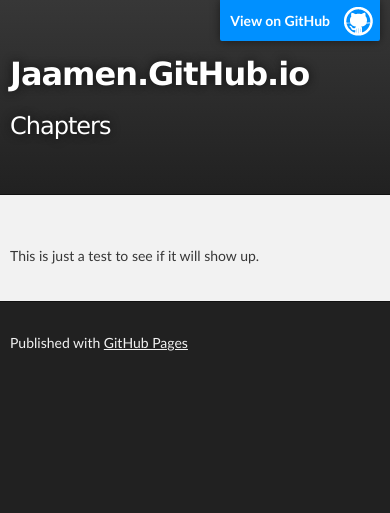
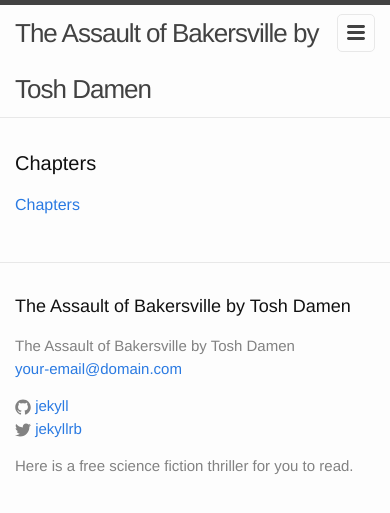
Before and after one commit to jaamen/jaamen.github.io, a Jekyll site: the page built from index.html, in a window 390 px wide. Shown: the top 513 px of the page. Built offline with Jekyll 4.4.1, drawn with Linux system fonts in a browser that asks for light colours.

Commit message:
Revert "Replace master branch with page content via GitHub"
This reverts commit 93ffb2eb0313666c535419d2d173a8a0b65c437f.

```diff
--- a/index.html
+++ b/index.html
@@ -1,44 +1,22 @@
-<!DOCTYPE html>
-<html>
+---
+layout: default
+---
 
-  <head>
-    <meta charset='utf-8'>
-    <meta http-equiv="X-UA-Compatible" content="chrome=1">
-    <meta name="description" content="Jaamen.GitHub.io : Chapters">
+<div class="home">
 
-    <link rel="stylesheet" type="text/css" media="screen" href="stylesheets/stylesheet.css">
+  <h1 class="page-heading">Chapters</h1>
+  <a href = "jaamen.github.io/Chapters.md">Chapters</a>
 
-    <title>Jaamen.GitHub.io</title>
-  </head>
+  <ul class="post-list">
+    {% for post in site.posts %}
+      <li>
+        <span class="post-meta">{{ post.date | date: "%b %-d, %Y" }}</span>
 
-  <body>
+        <h2>
+          <a class="post-link" href="{{ post.url | prepend: site.baseurl }}">{{ post.title }}</a>
+        </h2>
+      </li>
+    {% endfor %}
+  </ul>
 
-    <!-- HEADER -->
-    <div id="header_wrap" class="outer">
-        <header class="inner">
-          <a id="forkme_banner" href="https://github.com/jaamen">View on GitHub</a>
-
-          <h1 id="project_title">Jaamen.GitHub.io</h1>
-          <h2 id="project_tagline">Chapters</h2>
-
-        </header>
-    </div>
-
-    <!-- MAIN CONTENT -->
-    <div id="main_content_wrap" class="outer">
-      <section id="main_content" class="inner">
-        <p>This is just a test to see if it will show up.</p>
-      </section>
-    </div>
-
-    <!-- FOOTER  -->
-    <div id="footer_wrap" class="outer">
-      <footer class="inner">
-        <p>Published with <a href="https://pages.github.com">GitHub Pages</a></p>
-      </footer>
-    </div>
-
-
-
-  </body>
-</html>
+</div>
--- a/javascripts/main.js
+++ /dev/null
@@ -1 +0,0 @@
-console.log('This would be the main JS file.');
--- a/params.json
+++ /dev/null
@@ -1,6 +0,0 @@
-{
-  "name": "Jaamen.GitHub.io",
-  "tagline": "Chapters",
-  "body": "\r\nThis is just a test to see if it will show up.",
-  "note": "Don't delete this file! It's used internally to help with page regeneration."
-}
--- a/stylesheets/github-light.css
+++ /dev/null
@@ -1,123 +0,0 @@
-/*
-The MIT License (MIT)
-
-Copyright (c) 2016 GitHub, Inc.
-
-Permission is hereby granted, free of charge, to any person obtaining a copy
-of this software and associated documentation files (the "Software"), to deal
-in the Software without restriction, including without limitation the rights
-to use, copy, modify, merge, publish, distribute, sublicense, and/or sell
-copies of the Software, and to permit persons to whom the Software is
-furnished to do so, subject to the following conditions:
-
-The above copyright notice and this permission notice shall be included in all
-copies or substantial portions of the Software.
-
-THE SOFTWARE IS PROVIDED "AS IS", WITHOUT WARRANTY OF ANY KIND, EXPRESS OR
-IMPLIED, INCLUDING BUT NOT LIMITED TO THE WARRANTIES OF MERCHANTABILITY,
-FITNESS FOR A PARTICULAR PURPOSE AND NONINFRINGEMENT. IN NO EVENT SHALL THE
-AUTHORS OR COPYRIGHT HOLDERS BE LIABLE FOR ANY CLAIM, DAMAGES OR OTHER
-LIABILITY, WHETHER IN AN ACTION OF CONTRACT, TORT OR OTHERWISE, ARISING FROM,
-OUT OF OR IN CONNECTION WITH THE SOFTWARE OR THE USE OR OTHER DEALINGS IN THE
-SOFTWARE.
-
-*/
-
-.pl-c /* comment */ {
-  color: #969896;
-}
-
-.pl-c1 /* constant, variable.other.constant, support, meta.property-name, support.constant, support.variable, meta.module-reference, markup.raw, meta.diff.header */,
-.pl-s .pl-v /* string variable */ {
-  color: #0086b3;
-}
-
-.pl-e /* entity */,
-.pl-en /* entity.name */ {
-  color: #795da3;
-}
-
-.pl-smi /* variable.parameter.function, storage.modifier.package, storage.modifier.import, storage.type.java, variable.other */,
-.pl-s .pl-s1 /* string source */ {
-  color: #333;
-}
-
-.pl-ent /* entity.name.tag */ {
-  color: #63a35c;
-}
-
-.pl-k /* keyword, storage, storage.type */ {
-  color: #a71d5d;
-}
-
-.pl-s /* string */,
-.pl-pds /* punctuation.definition.string, string.regexp.character-class */,
-.pl-s .pl-pse .pl-s1 /* string punctuation.section.embedded source */,
-.pl-sr /* string.regexp */,
-.pl-sr .pl-cce /* string.regexp constant.character.escape */,
-.pl-sr .pl-sre /* string.regexp source.ruby.embedded */,
-.pl-sr .pl-sra /* string.regexp string.regexp.arbitrary-repitition */ {
-  color: #183691;
-}
-
-.pl-v /* variable */ {
-  color: #ed6a43;
-}
-
-.pl-id /* invalid.deprecated */ {
-  color: #b52a1d;
-}
-
-.pl-ii /* invalid.illegal */ {
-  color: #f8f8f8;
-  background-color: #b52a1d;
-}
-
-.pl-sr .pl-cce /* string.regexp constant.character.escape */ {
-  font-weight: bold;
-  color: #63a35c;
-}
-
-.pl-ml /* markup.list */ {
-  color: #693a17;
-}
-
-.pl-mh /* markup.heading */,
-.pl-mh .pl-en /* markup.heading entity.name */,
-.pl-ms /* meta.separator */ {
-  font-weight: bold;
-  color: #1d3e81;
-}
-
-.pl-mq /* markup.quote */ {
-  color: #008080;
-}
-
-.pl-mi /* markup.italic */ {
-  font-style: italic;
-  color: #333;
-}
-
-.pl-mb /* markup.bold */ {
-  font-weight: bold;
-  color: #333;
-}
-
-.pl-md /* markup.deleted, meta.diff.header.from-file */ {
-  color: #bd2c00;
-  background-color: #ffecec;
-}
-
-.pl-mi1 /* markup.inserted, meta.diff.header.to-file */ {
-  color: #55a532;
-  background-color: #eaffea;
-}
-
-.pl-mdr /* meta.diff.range */ {
-  font-weight: bold;
-  color: #795da3;
-}
-
-.pl-mo /* meta.output */ {
-  color: #1d3e81;
-}
--- a/stylesheets/stylesheet.css
+++ /dev/null
@@ -1,425 +0,0 @@
-/*******************************************************************************
-Slate Theme for GitHub Pages
-by Jason Costello, @jsncostello
-*******************************************************************************/
-
-@import url(github-light.css);
-
-/*******************************************************************************
-MeyerWeb Reset
-*******************************************************************************/
-
-html, body, div, span, applet, object, iframe,
-h1, h2, h3, h4, h5, h6, p, blockquote, pre,
-a, abbr, acronym, address, big, cite, code,
-del, dfn, em, img, ins, kbd, q, s, samp,
-small, strike, strong, sub, sup, tt, var,
-b, u, i, center,
-dl, dt, dd, ol, ul, li,
-fieldset, form, label, legend,
-table, caption, tbody, tfoot, thead, tr, th, td,
-article, aside, canvas, details, embed,
-figure, figcaption, footer, header, hgroup,
-menu, nav, output, ruby, section, summary,
-time, mark, audio, video {
-  margin: 0;
-  padding: 0;
-  border: 0;
-  font: inherit;
-  vertical-align: baseline;
-}
-
-/* HTML5 display-role reset for older browsers */
-article, aside, details, figcaption, figure,
-footer, header, hgroup, menu, nav, section {
-  display: block;
-}
-
-ol, ul {
-  list-style: none;
-}
-
-table {
-  border-collapse: collapse;
-  border-spacing: 0;
-}
-
-/*******************************************************************************
-Theme Styles
-*******************************************************************************/
-
-body {
-  box-sizing: border-box;
-  color:#373737;
-  background: #212121;
-  font-size: 16px;
-  font-family: 'Myriad Pro', Calibri, Helvetica, Arial, sans-serif;
-  line-height: 1.5;
-  -webkit-font-smoothing: antialiased;
-}
-
-h1, h2, h3, h4, h5, h6 {
-  margin: 10px 0;
-  font-weight: 700;
-  color:#222222;
-  font-family: 'Lucida Grande', 'Calibri', Helvetica, Arial, sans-serif;
-  letter-spacing: -1px;
-}
-
-h1 {
-  font-size: 36px;
-  font-weight: 700;
-}
-
-h2 {
-  padding-bottom: 10px;
-  font-size: 32px;
-  background: url('../images/bg_hr.png') repeat-x bottom;
-}
-
-h3 {
-  font-size: 24px;
-}
-
-h4 {
-  font-size: 21px;
-}
-
-h5 {
-  font-size: 18px;
-}
-
-h6 {
-  font-size: 16px;
-}
-
-p {
-  margin: 10px 0 15px 0;
-}
-
-footer p {
-  color: #f2f2f2;
-}
-
-a {
-  text-decoration: none;
-  color: #007edf;
-  text-shadow: none;
-
-  transition: color 0.5s ease;
-  transition: text-shadow 0.5s ease;
-  -webkit-transition: color 0.5s ease;
-  -webkit-transition: text-shadow 0.5s ease;
-  -moz-transition: color 0.5s ease;
-  -moz-transition: text-shadow 0.5s ease;
-  -o-transition: color 0.5s ease;
-  -o-transition: text-shadow 0.5s ease;
-  -ms-transition: color 0.5s ease;
-  -ms-transition: text-shadow 0.5s ease;
-}
-
-a:hover, a:focus {text-decoration: underline;}
-
-footer a {
-  color: #F2F2F2;
-  text-decoration: underline;
-}
-
-em {
-  font-style: italic;
-}
-
-strong {
-  font-weight: bold;
-}
-
-img {
-  position: relative;
-  margin: 0 auto;
-  max-width: 739px;
-  padding: 5px;
-  margin: 10px 0 10px 0;
-  border: 1px solid #ebebeb;
-
-  box-shadow: 0 0 5px #ebebeb;
-  -webkit-box-shadow: 0 0 5px #ebebeb;
-  -moz-box-shadow: 0 0 5px #ebebeb;
-  -o-box-shadow: 0 0 5px #ebebeb;
-  -ms-box-shadow: 0 0 5px #ebebeb;
-}
-
-p img {
-  display: inline;
-  margin: 0;
-  padding: 0;
-  vertical-align: middle;
-  text-align: center;
-  border: none;
-}
-
-pre, code {
-  width: 100%;
-  color: #222;
-  background-color: #fff;
-
-  font-family: Monaco, "Bitstream Vera Sans Mono", "Lucida Console", Terminal, monospace;
-  font-size: 14px;
-
-  border-radius: 2px;
-  -moz-border-radius: 2px;
-  -webkit-border-radius: 2px;
-}
-
-pre {
-  width: 100%;
-  padding: 10px;
-  box-shadow: 0 0 10px rgba(0,0,0,.1);
-  overflow: auto;
-}
-
-code {
-  padding: 3px;
-  margin: 0 3px;
-  box-shadow: 0 0 10px rgba(0,0,0,.1);
-}
-
-pre code {
-  display: block;
-  box-shadow: none;
-}
-
-blockquote {
-  color: #666;
-  margin-bottom: 20px;
-  padding: 0 0 0 20px;
-  border-left: 3px solid #bbb;
-}
-
-
-ul, ol, dl {
-  margin-bottom: 15px
-}
-
-ul {
-  list-style-position: inside;
-  list-style: disc;
-  padding-left: 20px;
-}
-
-ol {
-  list-style-position: inside;
-  list-style: decimal;
-  padding-left: 20px;
-}
-
-dl dt {
-  font-weight: bold;
-}
-
-dl dd {
-  padding-left: 20px;
-  font-style: italic;
-}
-
-dl p {
-  padding-left: 20px;
-  font-style: italic;
-}
-
-hr {
-  height: 1px;
-  margin-bottom: 5px;
-  border: none;
-  background: url('../images/bg_hr.png') repeat-x center;
-}
-
-table {
-  border: 1px solid #373737;
-  margin-bottom: 20px;
-  text-align: left;
- }
-
-th {
-  font-family: 'Lucida Grande', 'Helvetica Neue', Helvetica, Arial, sans-serif;
-  padding: 10px;
-  background: #373737;
-  color: #fff;
- }
-
-td {
-  padding: 10px;
-  border: 1px solid #373737;
- }
-
-form {
-  background: #f2f2f2;
-  padding: 20px;
-}
-
-/*******************************************************************************
-Full-Width Styles
-*******************************************************************************/
-
-.outer {
-  width: 100%;
-}
-
-.inner {
-  position: relative;
-  max-width: 640px;
-  padding: 20px 10px;
-  margin: 0 auto;
-}
-
-#forkme_banner {
-  display: block;
-  position: absolute;
-  top:0;
-  right: 10px;
-  z-index: 10;
-  padding: 10px 50px 10px 10px;
-  color: #fff;
-  background: url('../images/blacktocat.png') #0090ff no-repeat 95% 50%;
-  font-weight: 700;
-  box-shadow: 0 0 10px rgba(0,0,0,.5);
-  border-bottom-left-radius: 2px;
-  border-bottom-right-radius: 2px;
-}
-
-#header_wrap {
-  background: #212121;
-  background: -moz-linear-gradient(top, #373737, #212121);
-  background: -webkit-linear-gradient(top, #373737, #212121);
-  background: -ms-linear-gradient(top, #373737, #212121);
-  background: -o-linear-gradient(top, #373737, #212121);
-  background: linear-gradient(top, #373737, #212121);
-}
-
-#header_wrap .inner {
-  padding: 50px 10px 30px 10px;
-}
-
-#project_title {
-  margin: 0;
-  color: #fff;
-  font-size: 42px;
-  font-weight: 700;
-  text-shadow: #111 0px 0px 10px;
-}
-
-#project_tagline {
-  color: #fff;
-  font-size: 24px;
-  font-weight: 300;
-  background: none;
-  text-shadow: #111 0px 0px 10px;
-}
-
-#downloads {
-  position: absolute;
-  width: 210px;
-  z-index: 10;
-  bottom: -40px;
-  right: 0;
-  height: 70px;
-  background: url('../images/icon_download.png') no-repeat 0% 90%;
-}
-
-.zip_download_link {
-  display: block;
-  float: right;
-  width: 90px;
-  height:70px;
-  text-indent: -5000px;
-  overflow: hidden;
-  background: url(../images/sprite_download.png) no-repeat bottom left;
-}
-
-.tar_download_link {
-  display: block;
-  float: right;
-  width: 90px;
-  height:70px;
-  text-indent: -5000px;
-  overflow: hidden;
-  background: url(../images/sprite_download.png) no-repeat bottom right;
-  margin-left: 10px;
-}
-
-.zip_download_link:hover {
-  background: url(../images/sprite_download.png) no-repeat top left;
-}
-
-.tar_download_link:hover {
-  background: url(../images/sprite_download.png) no-repeat top right;
-}
-
-#main_content_wrap {
-  background: #f2f2f2;
-  border-top: 1px solid #111;
-  border-bottom: 1px solid #111;
-}
-
-#main_content {
-  padding-top: 40px;
-}
-
-#footer_wrap {
-  background: #212121;
-}
-
-
-
-/*******************************************************************************
-Small Device Styles
-*******************************************************************************/
-
-@media screen and (max-width: 480px) {
-  body {
-    font-size:14px;
-  }
-
-  #downloads {
-    display: none;
-  }
-
-  .inner {
-    min-width: 320px;
-    max-width: 480px;
-  }
-
-  #project_title {
-  font-size: 32px;
-  }
-
-  h1 {
-    font-size: 28px;
-  }
-
-  h2 {
-    font-size: 24px;
-  }
-
-  h3 {
-    font-size: 21px;
-  }
-
-  h4 {
-    font-size: 18px;
-  }
-
-  h5 {
-    font-size: 14px;
-  }
-
-  h6 {
-    font-size: 12px;
-  }
-
-  code, pre {
-    min-width: 320px;
-    max-width: 480px;
-    font-size: 11px;
-  }
-
-}
```
Also changed, not shown: images/bg_hr.png (deleted), images/blacktocat.png (deleted), images/icon_download.png (deleted), images/sprite_download.png (deleted).
